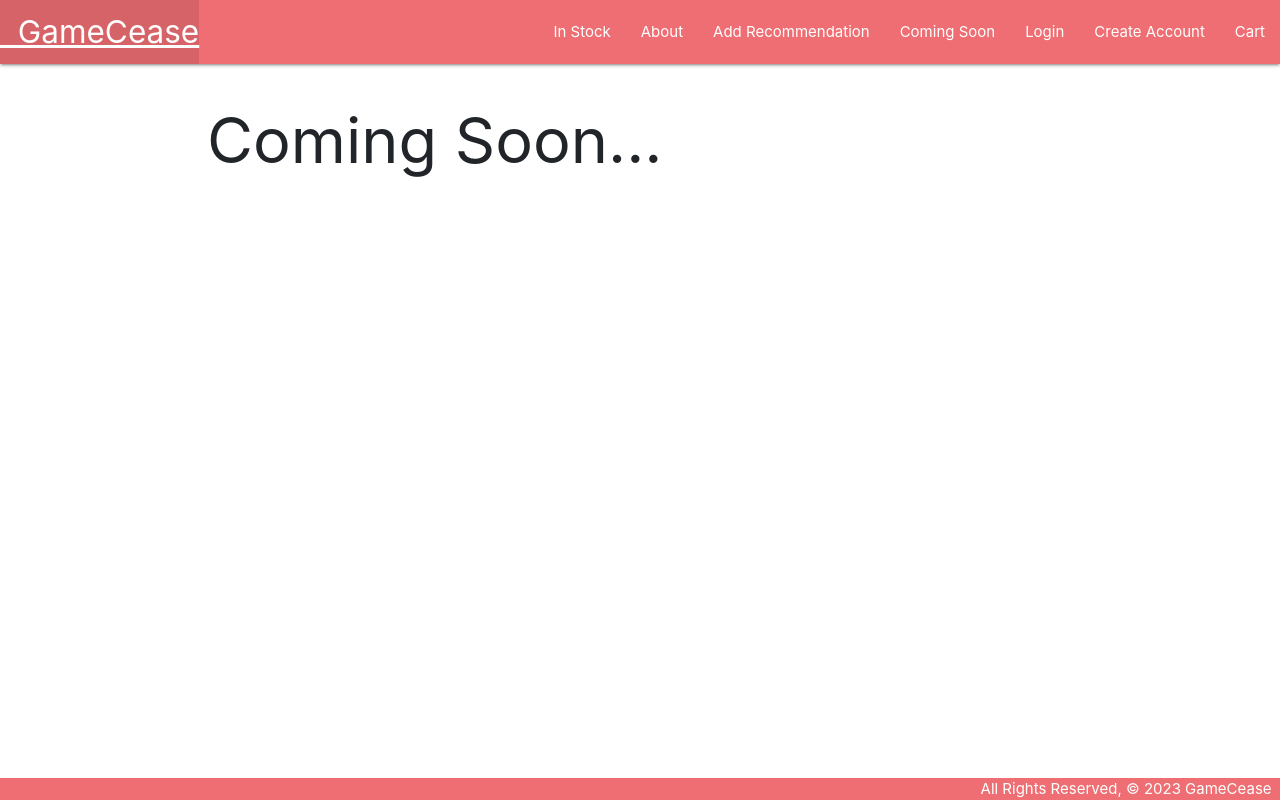
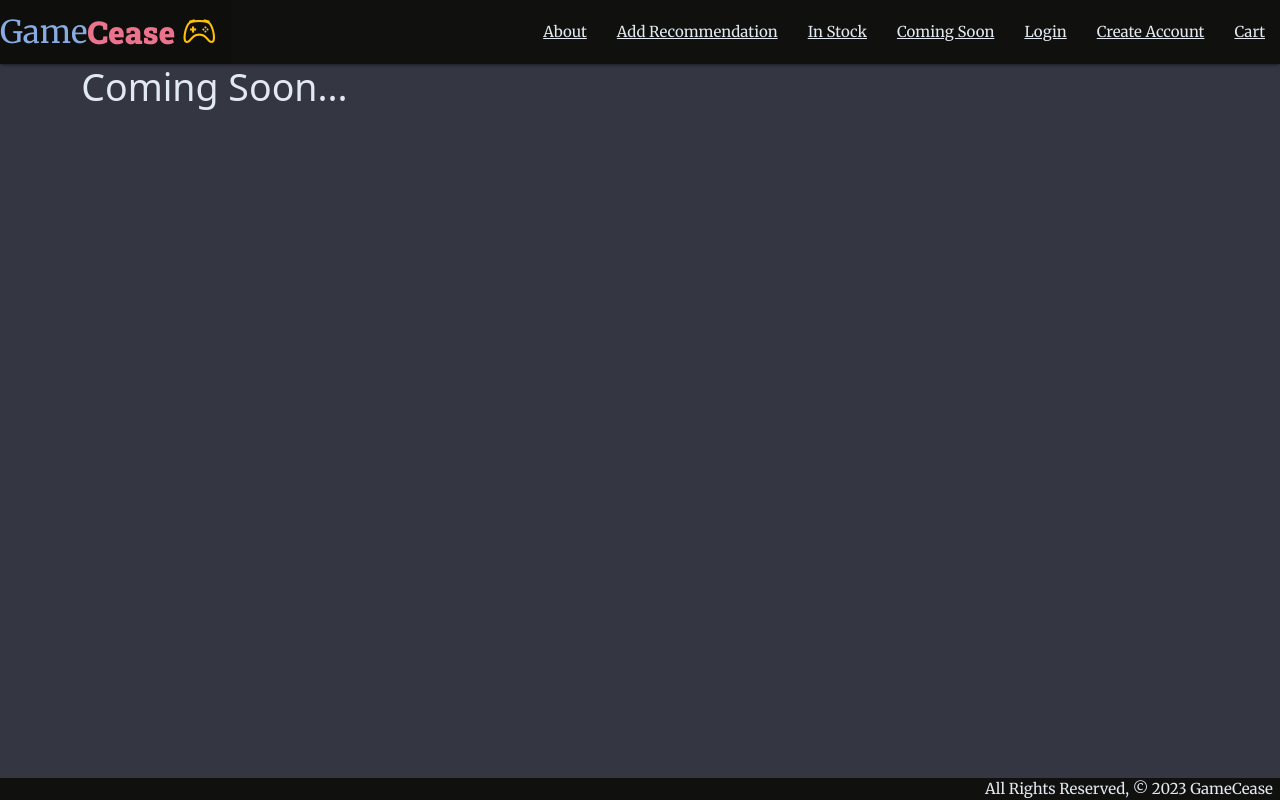
Before and after one commit to teyotobias/GameCease, a Django app: page /games/recommended/ in a window 1280 px wide. Run offline with Django 4.2, Linux system fonts and the light colour scheme; data that the repository does not hold is empty; some libraries are stand-ins or nearby versions.

Commit message:
Css Changes

```diff
--- a/games/static/css/style.css
+++ b/games/static/css/style.css
@@ -2,13 +2,65 @@
     display: flex;
     min-height: 100vh;
     flex-direction: column;
-
-  }
+    background-color: rgb(52, 54, 66);
+    color: rgb(226, 233, 240)
+}
 
 main {
     flex: 1 0 auto;
 }
+
+nav {
+    background-color: rgb(16, 16, 15);
+}
+
+.custom-icon {
+    font-size: 33px;
+  }
+
+.game-images {
+    object-fit: contain;
+    height: 200px;
+  }
+
+/* style.css */
+
+/* Set the initial text color to white for all input fields */
+input[type="text"],
+input[type="password"] {
+  color: white;
+}
+
+/* Set the text color to white when the input fields are focused */
+input[type="text"]:focus,
+input[type="password"]:focus {
+  color: white;
+}
+
+
+
 footer.page-footer {
     padding-top: 0;
     text-align: right;
+    background-color: rgb(16, 16, 15);
+    color: rgb(226, 233, 240)
 }
+
+.game-title {
+    color: #89ABE3;
+    font-family: 'Merriweather', serif;
+}
+
+
+.cease-title {
+    color: #EA738D;
+    font-family: 'Roboto Slab', serif;
+}
+
+.right {
+    font-family: 'Merriweather', serif;
+}
+
+nav ul a {
+    color: rgb(226, 233, 240)
+}
--- a/games/templates/base.html
+++ b/games/templates/base.html
@@ -7,12 +7,13 @@
   <meta name="viewport" content="width=device-width, initial-scale=1.0">
   <meta http-equiv="X-UA-Compatible" content="ie=edge">
   <title>GameCease</title>
-  <!-- Add jQuery -->
-  <script src="https://ajax.googleapis.com/ajax/libs/jquery/3.5.1/jquery.min.js"></script>
-  <link rel="stylesheet" href="https://maxcdn.bootstrapcdn.com/bootstrap/4.0.0/css/bootstrap.min.css">
-  <script src="https://maxcdn.bootstrapcdn.com/bootstrap/4.0.0/js/bootstrap.min.js"></script>
-
+  <link rel="preconnect" href="https://fonts.googleapis.com">
+  <link rel="preconnect" href="https://fonts.gstatic.com" crossorigin>
+  <link href="https://fonts.googleapis.com/css2?family=Merriweather&family=Roboto+Slab:wght@900&display=swap" rel="stylesheet">
   <link rel="stylesheet" href="https://cdnjs.cloudflare.com/ajax/libs/materialize/1.0.0/css/materialize.min.css">
+  <link rel="stylesheet" href="https://cdnjs.cloudflare.com/ajax/libs/bootstrap/5.3.0/css/bootstrap.min.css">
+  <link rel="stylesheet" href="{% static 'bootstrap.min.css' %}">
+  <link rel="stylesheet" href="https://cdn.jsdelivr.net/npm/bootstrap-icons@1.10.5/font/bootstrap-icons.css">
   <link rel="stylesheet" type="text/css" href="{% static 'css/style.css' %}">
 </head>
 <body>
@@ -20,13 +21,15 @@
     <nav>
       <div class="nav-wrapper">
         <ul>
-          <li><a href="{% url 'home' %}" class="left brand-logo">&nbsp;&nbsp;GameCease</a></li>
+          <a href="{% url 'home' %}" class="left brand-logo text-decoration-none d-flex justify-content-between">
+            <span class="game-title">Game</span><span class="cease-title">Cease</span>
+            <i class="bi bi-controller text-warning ms-2 custom-icon"></i>
+          </a>
         </ul>
         <ul class="right">
-
-          <li><a href="{% url 'not_recommended_games' %}">In Stock</a></li>
           <li><a href="{% url 'about' %}">About</a></li>
           <li><a href="{% url 'games_create' %}">Add Recommendation</a></li>
+          <li><a href="{% url 'not_recommended_games' %}">In Stock</a></li>
           <li><a href="{% url 'recommended_games' %}">Coming Soon</a></li>
           {% if user.is_authenticated %}
             <li><a href="{% url 'logout' %}">Logout</a></li>
--- a/games/templates/games/game_form.html
+++ b/games/templates/games/game_form.html
@@ -10,7 +10,7 @@
   <form action="" method="POST" enctype="multipart/form-data">
     {% csrf_token %}
     {{ form.as_p }}
-    <input type="submit" value="Submit!" class="btn">
+    <input type="submit" value="Submit" class="btn btn-primary">
   </form>
 
 {% endblock %}
--- a/games/templates/games/login.html
+++ b/games/templates/games/login.html
@@ -1,10 +1,10 @@
 {% extends "base.html" %}
-<!-- login form: not completed yet-->
+
 {% block content %}
   <h2>Login</h2>
   <form method="post">
-  {% csrf_token %}
+    {% csrf_token %}
     {{ form.as_p }}
-    <button type="submit">Login</button>
+    <button type="Submit!" class>Login</button>
   </form>
 {% endblock %}
--- a/games/templates/games/recommended_games.html
+++ b/games/templates/games/recommended_games.html
@@ -1,22 +1,26 @@
-{% extends 'base.html' %} {% block content %}
+{% extends 'base.html' %}
+{% block content %}
 
 <h1>Coming Soon...</h1>
 
-{% for game in games %}
-<div class="card d-flex">
-  <div class="card-content">
-    <span class="card-title">{{ game.title }}</span>
-    <p>Price: ${{ game.price }}</p>
-    <p>Company: {{ game.company }}</p>
+  <div class="row">
+    {% for game in games %}
+      <div class="col-md-4 mb-4">
+        <div class="card h-100">
+          <a href="{% url 'games_detail' game.id %}">
+            <img class='card-img-top game-images' src="{{ game.cover.url }}" alt="{{ game.title }}">
+          </a>
+          <div class="card-body">
+            <h5 class="card-title">{{ game.title }}</h5>
+          </div>
+          <div class="card-footer">
+            <p class="card-text mb-0">${{ game.price }}</p>
+          </div>
+        </div>
+      </div>
+      {% if forloop.counter|divisibleby:3 and not forloop.last %}
+        </div><div class="row">
+      {% endif %}
+    {% endfor %}
   </div>
-  <aside>
-    <img
-      class="game-images"
-      src="{{ game.cover.url }}"
-      alt="{{ game.title }}"
-      class="img-fluid"
-      style="max-width: 100px"
-    />
-  </aside>
-</div>
-{% endfor %} {% endblock %}
+{% endblock %}
```
Also changed, not shown: games/templates/games/game_list.html (added, +20 -0 lines), games/templates/games/cart.html (line endings or trailing spaces), media/images/25br-s25-egs-launcher-pdp-2560x1440-alt-logo-2560x1440-130a7d39cc26.jpg (added), media/images/81mqZx5X1XL._AC_UF8941000_QL80_.jpg (added), media/images/Halo_-_Combat_Evolved_XBox_version_-_box_art.jpg (added), media/images/uDFoGvnMTTCLVmTwjj0njGWC.webp (added).
